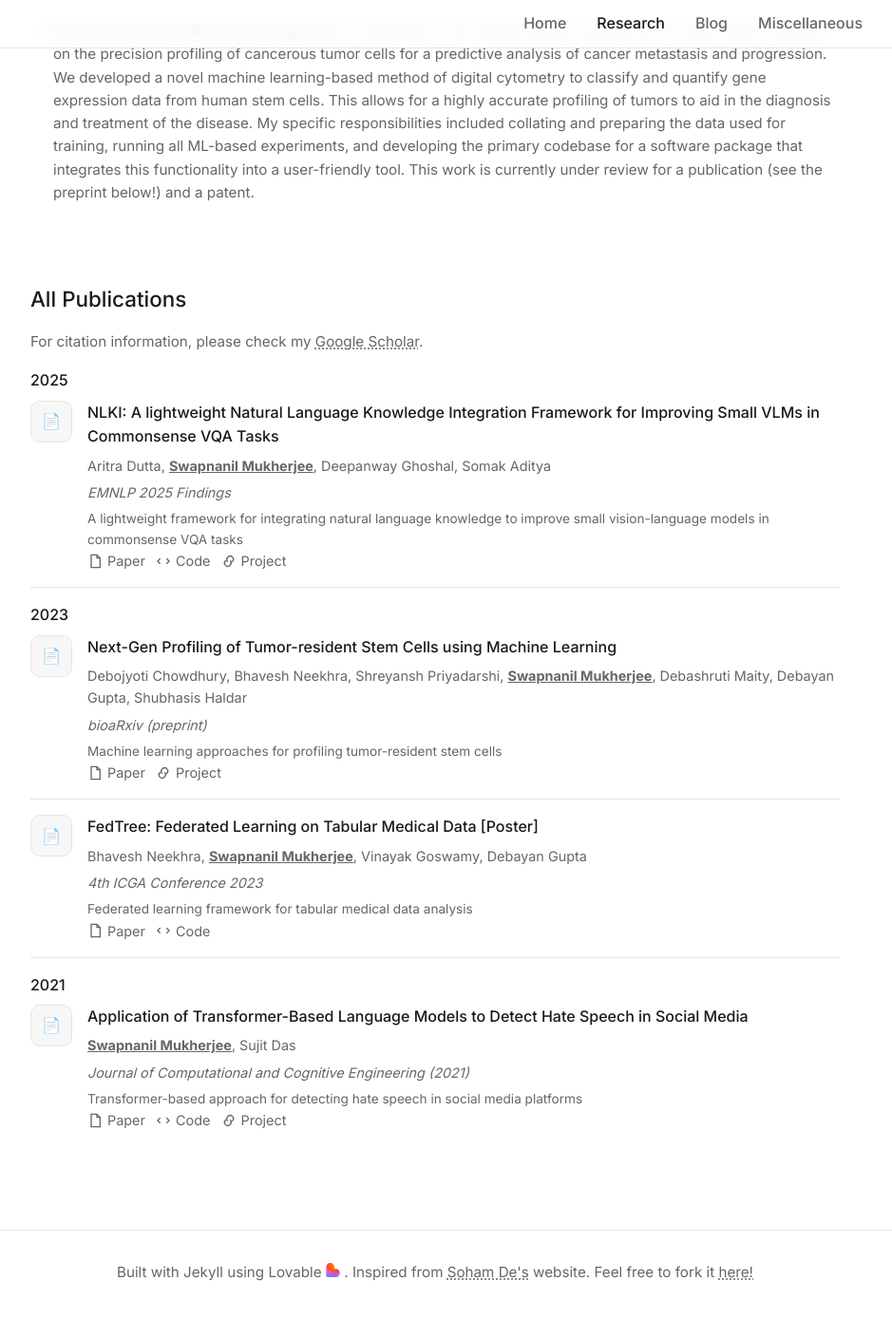
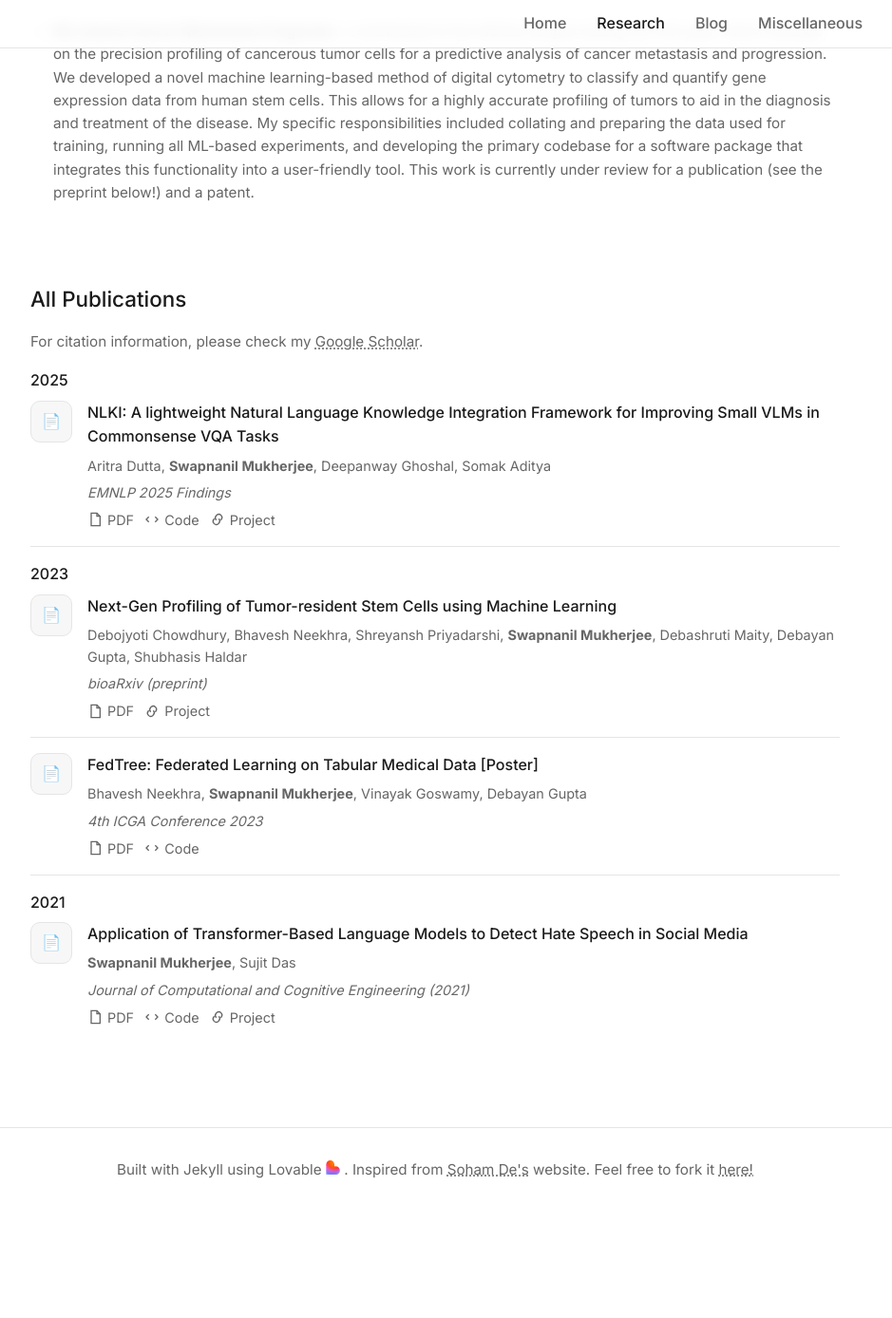
Before and after one commit to SwapnanilMukherjee/swapnanilmukherjee.github.io, a Jekyll site: the page built from _pages/research.md, in a window 1280 px wide and 1400 px high, scrolled down 1364 px. Shown: the top 1388 px of the window at 95% size, without its empty margins (182-1121 px from the left). Built offline with Jekyll 4.4.1, drawn with Linux system fonts in a browser that asks for light colours; after the commit the page ends 2656 px from its top, so only the background shows below that.

Commit message:
Fix mobile navbar and publication display
- Hide burger icon when navbar is expanded.
- Remove publication descriptions from display.
- Make author name bold only.
- Rename "Paper" icon to "PDF" in publication links.

```diff
--- a/_pages/research.md
+++ b/_pages/research.md
@@ -67,13 +67,10 @@ permalink: /research/
           {% endfor %}
         </div>
         <div class="venue"><i>{{ pub.venue }}</i></div>
-        {% if pub.description %}
-          <div class="description" style="font-size: 0.85rem; color: var(--muted); margin-top: 0.25rem;">{{ pub.description }}</div>
-        {% endif %}
         <div class="publication-links">
           {% if pub.links.pdf %}
             <a class="link-with-icon" href="{{ pub.links.pdf }}" target="_blank" rel="noopener noreferrer">
-              <svg aria-hidden="true" viewBox="0 0 24 24" fill="none" stroke="currentColor" stroke-width="2"><path d="M6 2h9l5 5v15H6z"/><path d="M15 2v5h5"/></svg><span>Paper</span>
+              <svg aria-hidden="true" viewBox="0 0 24 24" fill="none" stroke="currentColor" stroke-width="2"><path d="M6 2h9l5 5v15H6z"/><path d="M15 2v5h5"/></svg><span>PDF</span>
             </a>
           {% endif %}
           {% if pub.links.code %}
--- a/assets/css/main.css
+++ b/assets/css/main.css
@@ -82,7 +82,7 @@ p a:hover {color: var(--text); text-decoration: underline dotted; transition: 10
 .publication-content h3 a { color: var(--text); text-decoration: none; }
 .publication-content h3 a:hover { text-decoration: underline; }
 .authors { font-size: 0.9rem; color: var(--muted); margin-bottom: 0.35rem; }
-.author-me { font-weight: bold; text-decoration: underline; }
+.author-me { font-weight: bold; }
 .venue { font-size: 0.9rem; color: var(--muted); margin-bottom: 0.35rem; }
 .publication-links { display: flex; gap: 0.7rem; font-size: 0.9rem; }
 .publication-links a { color: var(--muted); text-decoration: none; display: inline-flex; align-items: center; gap: 5px; }
@@ -126,6 +126,7 @@ p a:hover {color: var(--text); text-decoration: underline dotted; transition: 10
   .nav-links { display: none; flex-direction: column; gap: 0.75rem; width: 100%; padding-top: 0.5rem; }
   .nav-links.open { display: flex; }
   .nav-links.open ~ .nav-toggle { display: none; }
+  .nav-toggle[aria-expanded="true"] { display: none; }
   nav ul li { text-align: left; }
   .profile {
     display: grid;
```
Also changed, not shown: index.md (+1 -1 lines).
